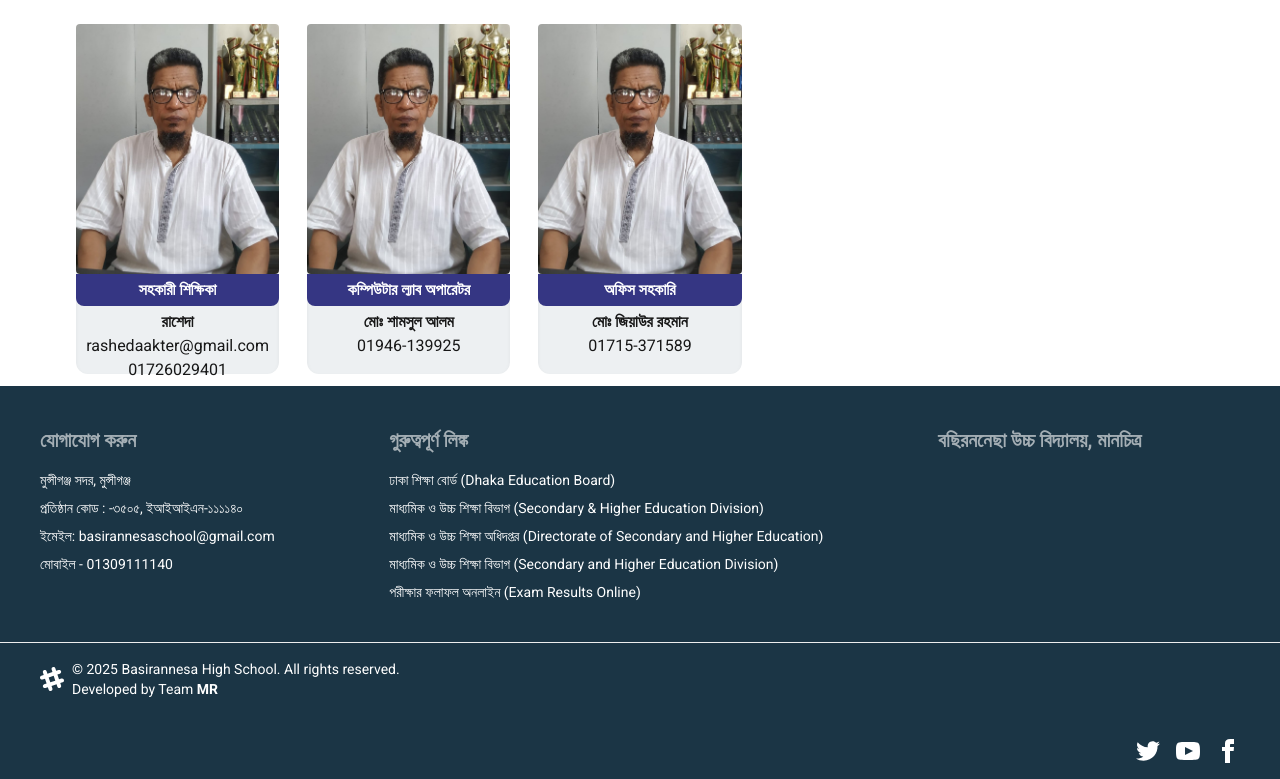
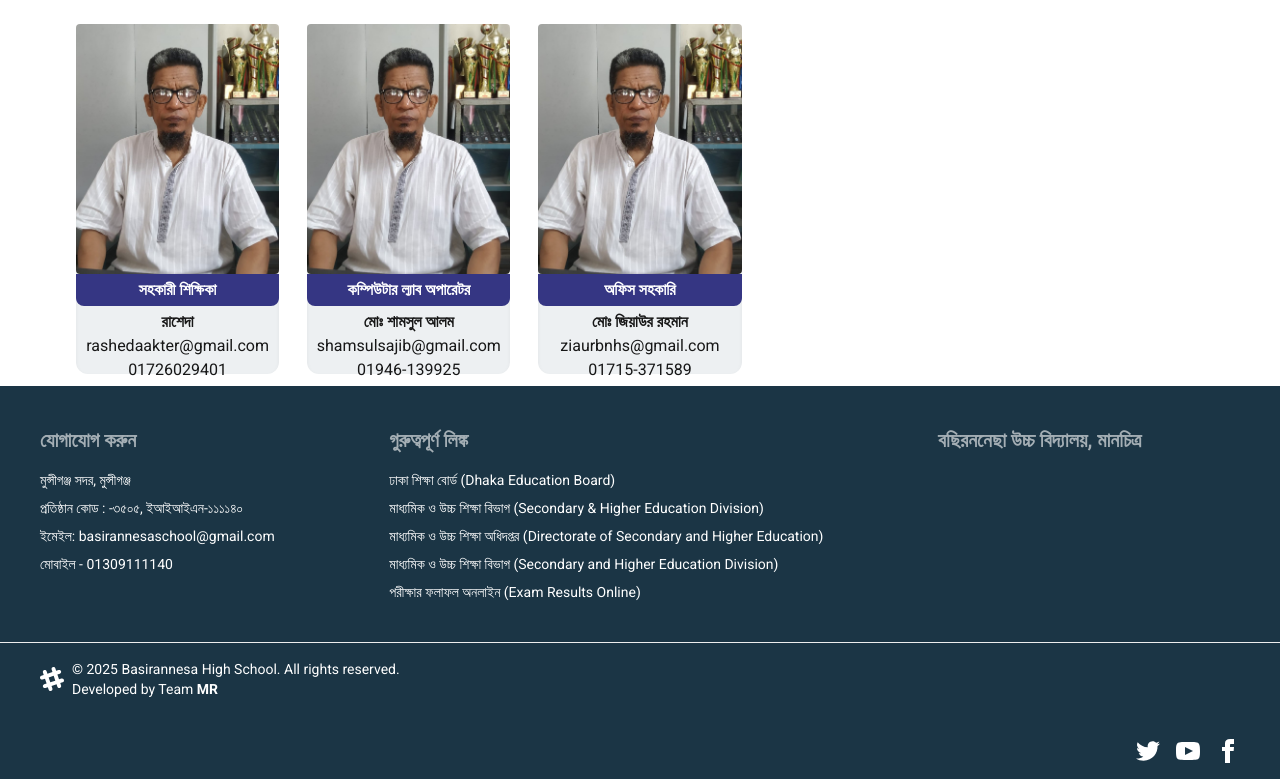
Before and after one commit to MahmudulHasan1211/basirannesa-high-school-website, a Next.js app in the folder front-end/: page /teacher in a window 1280 px wide. Shown: the part 1732-2511 px from the top of the page. Built offline with nearby package versions, Linux system fonts and the light colour scheme.

Commit message:
more correction

```diff
--- a/front-end/app/components/StudentTeacherCounter.tsx
+++ b/front-end/app/components/StudentTeacherCounter.tsx
@@ -6,7 +6,7 @@ export default function StudentTeacherCounter() {
     const [scount, setCount] = useState(0);
     const smaxCount = 888;
     const [tcount, setTcount] = useState(0);
-    const tmaxCount = 21;
+    const tmaxCount = 23;
 
 
     const toBanglaNumber = (num: number): string => {
--- a/front-end/app/teacher/page.tsx
+++ b/front-end/app/teacher/page.tsx
@@ -405,7 +405,7 @@ export default function Teacher() {
             </h2>
             <p className="mt-1 font-bold">মোঃ শামসুল আলম</p>
             <p>
-              <a href=""></a>
+              <a href="mailto:shamsulsajib@gmail.com">shamsulsajib@gmail.com</a>
             </p>
             <p>01946-139925</p>
           </div>
@@ -423,7 +423,7 @@ export default function Teacher() {
             </h2>
             <p className="mt-1 font-bold">মোঃ জিয়াউর রহমান</p>
             <p>
-              <a href="mailto:"></a>
+              <a href="mailto:ziaurbnhs@gmail.com">ziaurbnhs@gmail.com</a>
             </p>
             <p>01715-371589</p>
           </div>
```
